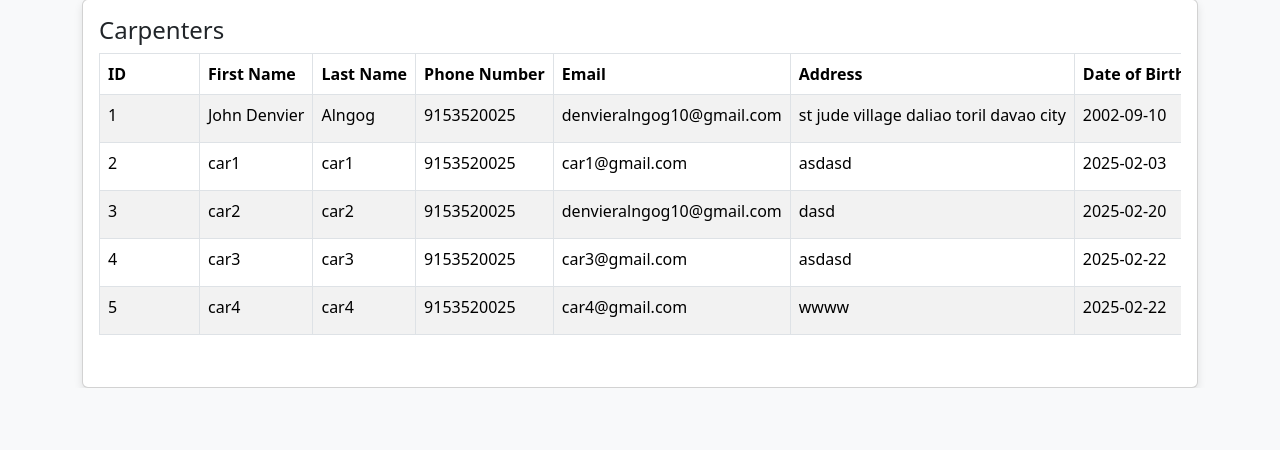
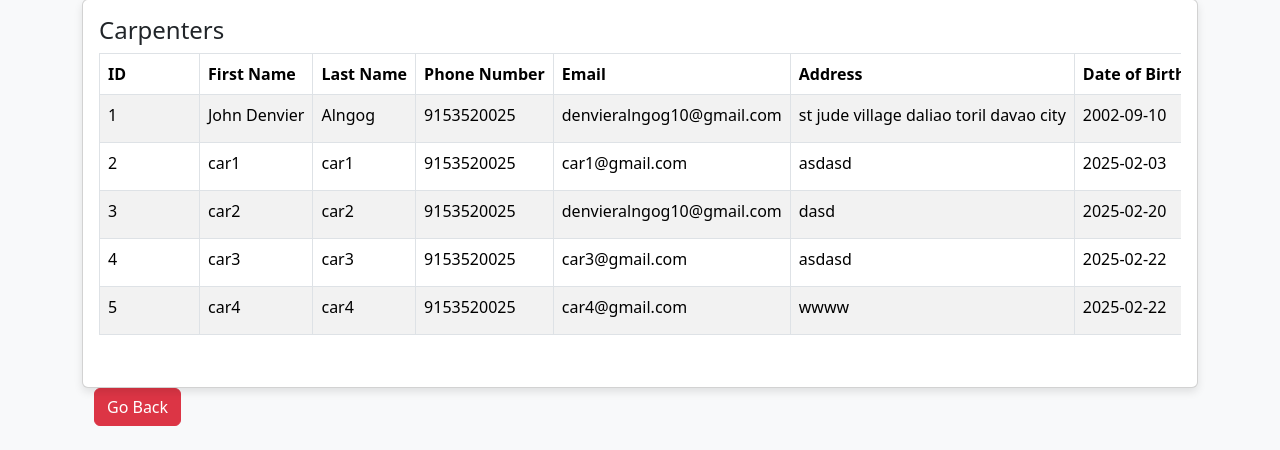
Before and after one commit to ChunkyHacker/https---github.com-ChunkyHacker-CCARP, a PHP site: page /manage_users.php in a window 1280 px wide. Shown: the part 529-979 px from the top of the page. Before the commit the page ends 917 px from the top, so only its background shows below. Run offline with PHP 8.4, Linux system fonts and the light colour scheme; a user stored in the database is signed in; data comes from the database, SQL or seed files in the repository.

Commit message:
feat(manage_users): add go back button to admin dashboard
Add a "Go Back" button to the manage_users.php page to improve navigation by allowing users to easily return to the admin dashboard. This enhances user experience by providing a clear and intuitive way to navigate back to the main admin interface.

```diff
--- a/manage_users.php
+++ b/manage_users.php
@@ -237,6 +237,11 @@
             </div>
     </div>
 
+    <!-- Go Back Button -->
+    <div class="container mb-4">
+        <a href="admindashboard.php" class="btn btn-danger">Go Back</a>
+    </div>
+
     <!-- Bootstrap JS -->
     <script src="https://cdn.jsdelivr.net/npm/bootstrap@5.3.0-alpha1/dist/js/bootstrap.bundle.min.js"></script>
 </body>
```
